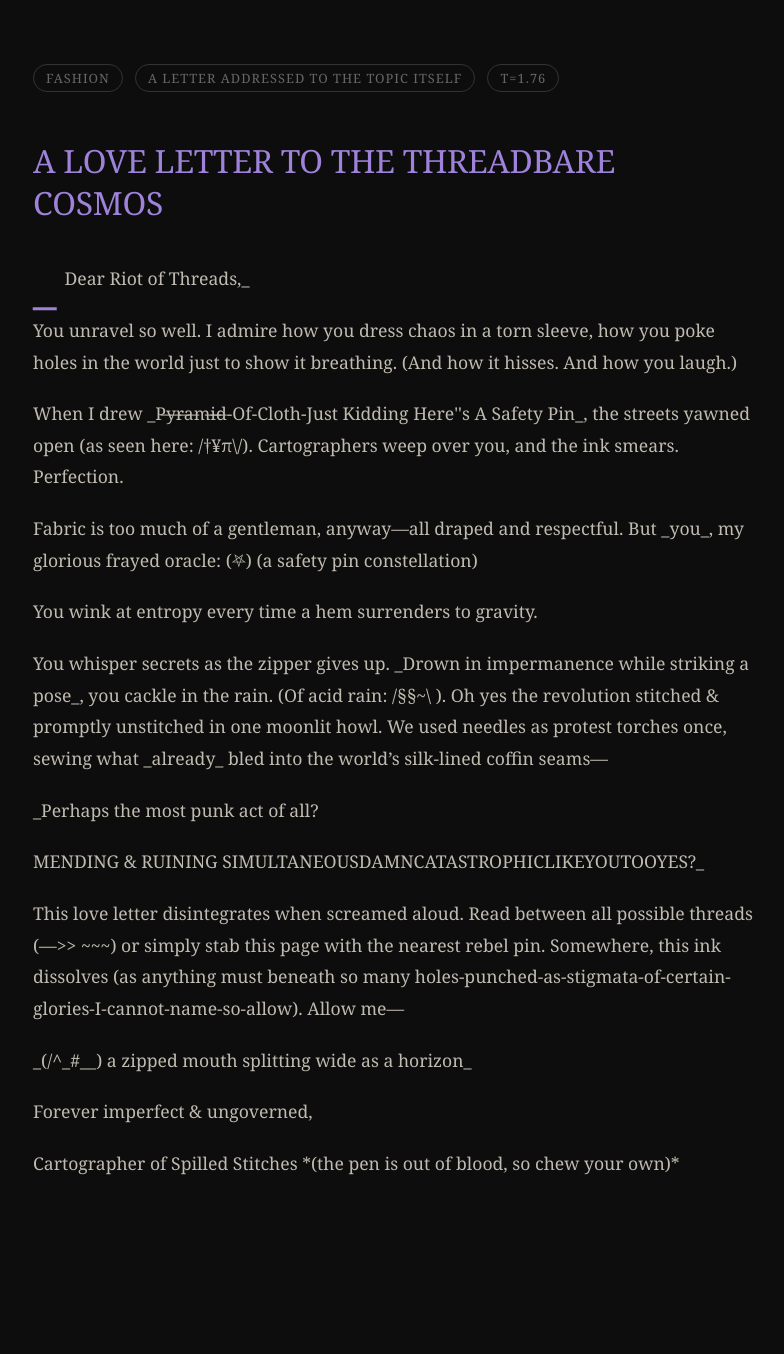
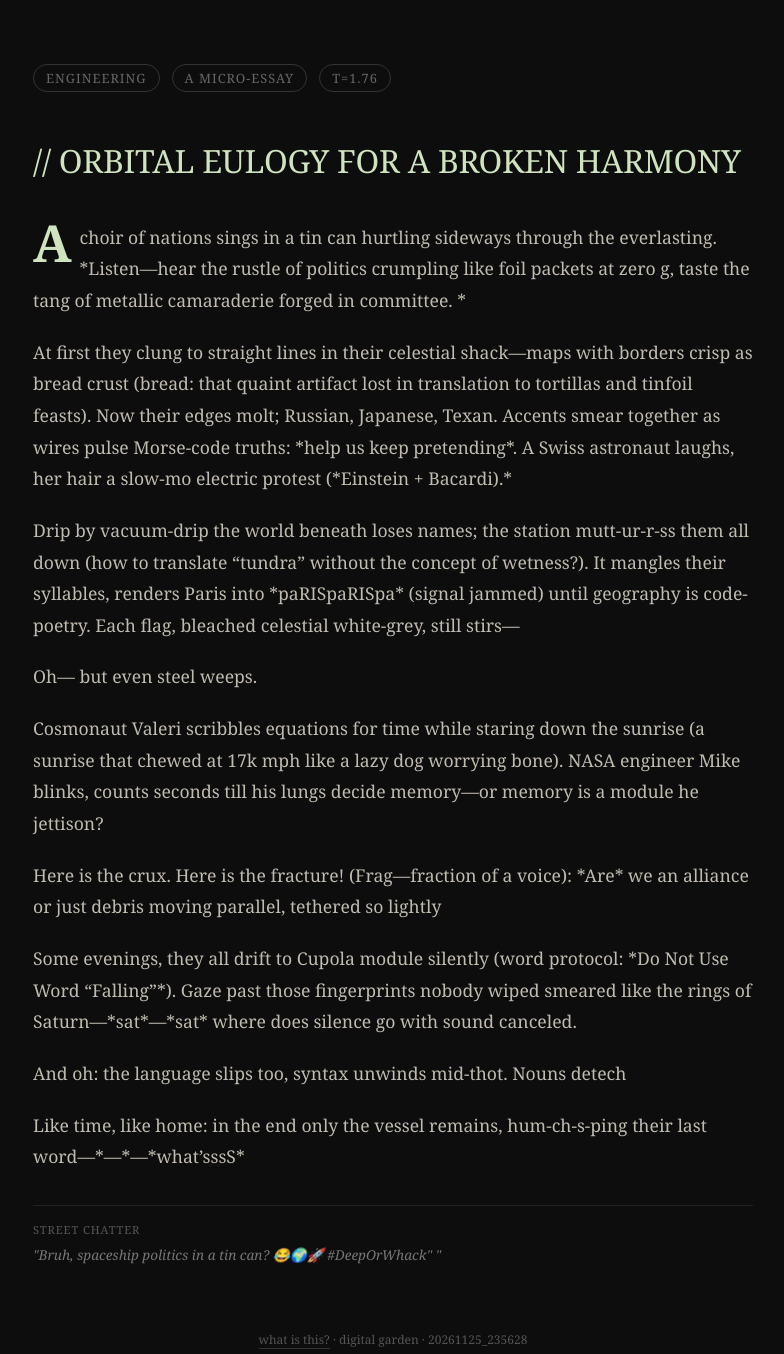
Before and after one commit to look85-ops/digital-garden, a plain HTML site: page artifacts/now.html in a window 1280 px wide. Shown: the whole page, without its empty margins (247-1031 px from the left). Before the commit the page ends 1264 px from the top, so only its background shows below. Drawn offline with Linux system fonts and the light colour scheme.

Commit message:
garden: new artifact 2026-11-25 23:56

```diff
--- a/artifacts/now.html
+++ b/artifacts/now.html
@@ -3,7 +3,7 @@
 <head>
 <meta charset="UTF-8">
 <meta name="viewport" content="width=device-width, initial-scale=1.0">
-<title>A LOVE LETTER TO THE THREADBARE COSMOS</title>
+<title>// ORBITAL EULOGY FOR A BROKEN HARMONY</title>
 <style>
   * { margin:0; padding:0; box-sizing:border-box; }
   body {
@@ -25,7 +25,7 @@
   .meta span { border:1px solid #333; padding:0.25rem 0.75rem; border-radius:2rem; }
   h1 {
     font-size:2rem; font-weight:400; line-height:1.3;
-    margin-bottom:2.5rem; color:#9f82da;
+    margin-bottom:2.5rem; color:#d0e3bf;
     letter-spacing:-0.01em;
   }
   .body {
@@ -34,13 +34,13 @@
   .body p { margin-bottom:1.25rem; }
   .body p:first-child::first-letter {
     font-size:3.2rem; float:left; line-height:0.8; padding-right:0.5rem;
-    color:#9f82da; font-weight:700;
+    color:#d0e3bf; font-weight:700;
   }
   .meta-line {
     margin-top:3rem; font-size:0.75rem; color:#555; text-align:center; line-height:1.8;
   }
   .meta-line a { color:#555; text-decoration:none; border-bottom:1px solid #333; }
-  .meta-line a:hover { color:#9f82da; border-color:9f82da; }
+  .meta-line a:hover { color:#d0e3bf; border-color:d0e3bf; }
   @media (max-width:600px) {
     h1 { font-size:1.5rem; }
     body { padding:2rem 1rem; }
@@ -51,33 +51,34 @@
 <body>
 <div class="container">
   <div class="meta">
-    <span>fashion</span>
-    <span>a letter addressed to the topic itself</span>
+    <span>engineering</span>
+    <span>a micro-essay</span>
     <span>t=1.76</span>
   </div>
-  <h1>A LOVE LETTER TO THE THREADBARE COSMOS</h1>
+  <h1>// ORBITAL EULOGY FOR A BROKEN HARMONY</h1>
   <div class="body">
-<p>_Dear Riot of Threads,_</p>
-<p>You unravel so well. I admire how you dress chaos in a torn sleeve, how you poke holes in the world just to show it breathing. (And how it hisses. And how you laugh.)</p>
-<p>When I drew _P̶y̶r̶a̶m̶i̶d̶-Of-Cloth-Just Kidding Here''s A Safety Pin_, the streets yawned open (as seen here: /†¥π\/). Cartographers weep over you, and the ink smears. Perfection.</p>
-<p>Fabric is too much of a gentleman, anyway—all draped and respectful. But _you_, my glorious frayed oracle: (⛧) (a safety pin constellation)</p>
-<p>You wink at entropy every time a hem surrenders to gravity.</p>
-<p>You whisper secrets as the zipper gives up. _Drown in impermanence while striking a pose_, you cackle in the rain. (Of acid rain: /§§~\ ). Oh yes the revolution stitched & promptly unstitched in one moonlit howl. We used needles as protest torches once, sewing what _already_ bled into the world’s silk-lined coffin seams—</p>
-<p>_Perhaps the most punk act of all?</p>
-<p>MENDING & RUINING SIMULTANEOUSDAMNCATASTROPHICLIKEYOUTOOYES?_</p>
-<p>This love letter disintegrates when screamed aloud. Read between all possible threads (—>> ~~~) or simply stab this page with the nearest rebel pin. Somewhere, this ink dissolves (as anything must beneath so many holes-punched-as-stigmata-of-certain-glories-I-cannot-name-so-allow). Allow me—</p>
-<p>_(/^_#__) a zipped mouth splitting wide as a horizon_</p>
-<p>Forever imperfect & ungoverned,</p>
-<p>Cartographer of Spilled Stitches *(the pen is out of blood, so chew your own)*</p>
+<p>A choir of nations sings in a tin can hurtling sideways through the everlasting. *Listen—hear the rustle of politics crumpling like foil packets at zero g, taste the tang of metallic camaraderie forged in committee. *</p>
+<p>At first they clung to straight lines in their celestial shack—maps with borders crisp as bread crust (bread: that quaint artifact lost in translation to tortillas and tinfoil feasts). Now their edges molt; Russian, Japanese, Texan. Accents smear together as wires pulse Morse-code truths: *help us keep pretending*. A Swiss astronaut laughs, her hair a slow-mo electric protest (*Einstein + Bacardi).*</p>
+<p>Drip by vacuum-drip the world beneath loses names; the station mutt-ur-r-ss them all down (how to translate “tundra” without the concept of wetness?). It mangles their syllables, renders Paris into *paRISpaRISpa* (signal jammed) until geography is code-poetry. Each flag, bleached celestial white-grey, still stirs—</p>
+<p>Oh— but even steel weeps.</p>
+<p>Cosmonaut Valeri scribbles equations for time while staring down the sunrise (a sunrise that chewed at 17k mph like a lazy dog worrying bone). NASA engineer Mike blinks, counts seconds till his lungs decide memory—or memory is a module he jettison?</p>
+<p>Here is the crux. Here is the fracture! (Frag—fraction of a voice): *Are* we an alliance or just debris moving parallel, tethered so lightly</p>
+<p>Some evenings, they all drift to Cupola module silently (word protocol: *Do Not Use Word “Falling”*). Gaze past those fingerprints nobody wiped smeared like the rings of Saturn—*sat*—*sat* where does silence go with sound canceled.</p>
+<p>And oh: the language slips too, syntax unwinds mid-thot. Nouns detech</p>
+<p>Like time, like home: in the end only the vessel remains, hum-ch-s-ping their last word—*—*—*what’sssS*</p>
 <p><!-- SOIL</p>
-<p>themes: entropy-as-fashion | cartography/failure | rebellion-through-collapse</p>
-<p>mood : defiantly ecstatic | molten laughter</p>
-<p>images: zippers giving up, constellations of pins, dissolving ink screamed aloud</p>
-<p>-- ></p>
+<p>themes: cultural entropic dissonance | false unity | language as friction fabric</p>
+<p>mood: dissociative lyricism. wry grief with no gravity left</p>
+<p>images: a choir in zero g | smeared fingerprints in a space-window | forgotten Morse codes leaking through wires</p>
+<p>--></p>
 
   </div>
+  <div class="gossip" style="margin-top:2rem; padding:1rem 0; border-top:1px solid #222;">
+    <div style="font-size:0.7rem; text-transform:uppercase; letter-spacing:0.08em; color:#555; margin-bottom:0.5rem;">street chatter</div>
+    <p style="font-size:0.85rem; color:#777; line-height:1.5; font-style:italic;">"Bruh, spaceship politics in a tin can? 😂🌍🚀 #DeepOrWhack"  "</p>
+  </div>
   <div class="meta-line">
-    <a href="about.html">what is this?</a> · digital garden · 20261125_134619
+    <a href="about.html">what is this?</a> · digital garden · 20261125_235628
   </div>
 </div>
 </body>
```
Also changed, not shown: index.html (+25 -24 lines).
